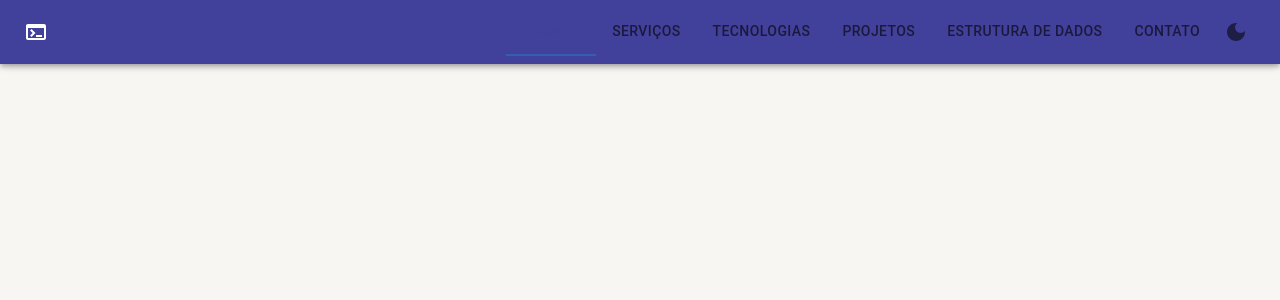
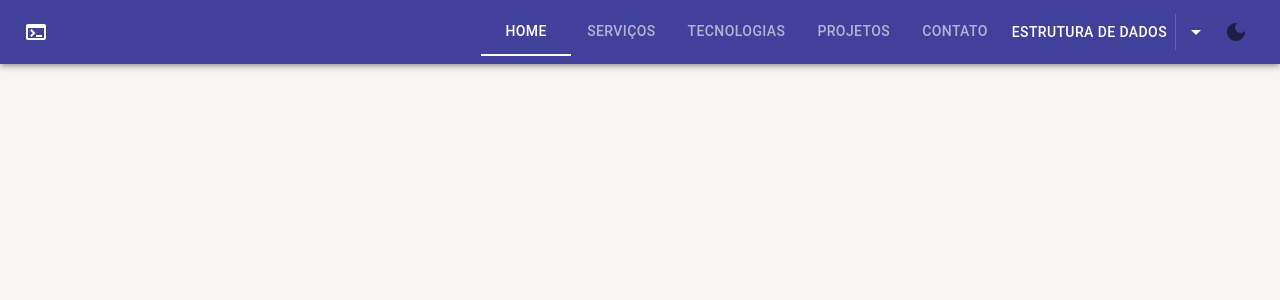
Before and after one commit to Josuel-Junior/portfolio, a React (Create React App) app: page / in a window 1280 px wide. Shown: the top 300 px of the page. Built offline with nearby package versions, Linux system fonts and the light colour scheme.

Commit message:
Create Split button NavBar

```diff
--- a/src/shared/components/navbar/NavBar.tsx
+++ b/src/shared/components/navbar/NavBar.tsx
@@ -1,29 +1,63 @@
-import { AppBar, Toolbar, Tabs, Tab, IconButton, useMediaQuery, Typography, useTheme } from "@mui/material"
-import { useState } from "react"
+import { AppBar, Toolbar, Tabs, Tab, IconButton, useMediaQuery, useTheme, ButtonGroup } from "@mui/material"
+import { useState, useRef } from "react"
 import TerminalIcon from '@mui/icons-material/Terminal';
 import DarkModeIcon from '@mui/icons-material/DarkMode';
 
+import Paper from '@mui/material/Paper';
+import Popper from '@mui/material/Popper';
+import Grow from '@mui/material/Grow';
+import MenuItem from '@mui/material/MenuItem';
+import MenuList from '@mui/material/MenuList';
+import ClickAwayListener from '@mui/material/ClickAwayListener';
 
 import { ProviderPropsChildren } from "../../interfaces";
 import { DrawerComponent } from "../drawerComponent/DrawerComponent";
 import { useAppThemeContext } from "../../contexts";
+import Button from '@mui/material/Button';
+import ArrowDropDownIcon from '@mui/icons-material/ArrowDropDown';
 
+const hoverTextNavBar = {
+    transition: "all .3s",
+    "&:hover": {
+        color: "#bdbdbd"
+    }
+}
 
+const options = ['Estrutura de Pilha', 'Estrutura de Fila'];
 
 export const NavBar: React.FC<ProviderPropsChildren> = ({ children }) => {
 
-    const [value, setValue] = useState(0)
+    const [menuPosition, setMenuPosition] = useState(0)
     const theme = useTheme();
     const isMatch = useMediaQuery(theme.breakpoints.down("md"));
     const { toggleTheme } = useAppThemeContext();
     const handleChange = (event: React.SyntheticEvent, newValue: number) => {
-        setValue(newValue);
+        setMenuPosition(newValue);
+    };
+
+    const [open, setOpen] = useState(false);
+    const anchorRef = useRef<HTMLDivElement>(null);
+
+    const handleToggle = () => {
+        setOpen((prevOpen) => !prevOpen);
+    };
+
+    const handleClose = (event: Event) => {
+
+        if (
+            anchorRef.current &&
+            anchorRef.current.contains(event.target as HTMLElement)
+        ) {
+            return;
+        }
+
+        setOpen(false);
     };
 
 
     return (
         <>
-            <AppBar sx={{ background: "primary" }} >
+            <AppBar>
                 {
                     isMatch ? (
                         <>
@@ -33,21 +67,76 @@ export const NavBar: React.FC<ProviderPropsChildren> = ({ children }) => {
                         <Toolbar >
                             <TerminalIcon />
                             <Tabs
-                                sx={{ marginLeft: "auto" }}
-                                value={value}
+                                sx={{ marginLeft: "auto", }}
+                                value={menuPosition}
                                 indicatorColor="secondary"
                                 onChange={handleChange}
+                                textColor="inherit"
+                                TabIndicatorProps={{
+                                    style: {
+                                        backgroundColor: "#fff"
+                                    }
+                                }}
                             >
-
-                                <Tab label="Home" />
-                                <Tab label="Serviços" />
-                                <Tab label="Tecnologias" />
-                                <Tab label="Projetos" />
-                                <Tab label="Estrutura de dados" />
-                                <Tab label="Contato" />
-
-
+                                <Tab label="Home" sx={hoverTextNavBar} />
+                                <Tab label="Serviços" sx={hoverTextNavBar} />
+                                <Tab label="Tecnologias" sx={hoverTextNavBar} />
+                                <Tab label="Projetos" sx={hoverTextNavBar} />
+                                <Tab label="Contato" sx={hoverTextNavBar} />
                             </Tabs>
+                            <ButtonGroup ref={anchorRef} disableElevation
+                                variant="contained"
+                                aria-label="Disabled elevation buttons"
+                            >
+                                <Button variant="text" color="inherit" >
+                                    {"Estrutura de dados"}
+                                </Button>
+                                <Button
+                                    size="small"
+                                    aria-controls={open ? 'split-button-menu' : undefined}
+                                    aria-expanded={open ? 'true' : undefined}
+                                    aria-label="select merge strategy"
+                                    aria-haspopup="menu"
+                                    variant="text" color="inherit"
+                                    onClick={handleToggle}
+                                >
+                                    <ArrowDropDownIcon />
+                                </Button>
+                            </ButtonGroup>
+                            <Popper
+                                sx={{
+                                    zIndex: 1,
+                                }}
+                                open={open}
+                                anchorEl={anchorRef.current}
+                                role={undefined}
+                                transition
+                                disablePortal
+                            >
+                                {({ TransitionProps, placement }) => (
+                                    <Grow
+                                        {...TransitionProps}
+                                        style={{
+                                            transformOrigin:
+                                                placement === 'bottom' ? 'center left' : 'center bottom',
+                                        }}
+                                    >
+                                        <Paper >
+                                            <ClickAwayListener onClickAway={handleClose}>
+                                                <MenuList id="split-button-menu" autoFocusItem >
+                                                    {options.map((option, index) => (
+                                                        <MenuItem
+                                                            key={option}
+                                                        >
+                                                            {option}
+                                                        </MenuItem>
+                                                    ))}
+                                                </MenuList>
+                                            </ClickAwayListener>
+                                        </Paper>
+                                    </Grow>
+                                )}
+                            </Popper>
                             <IconButton onClick={toggleTheme}>
                                 <DarkModeIcon />
                             </IconButton>
```
